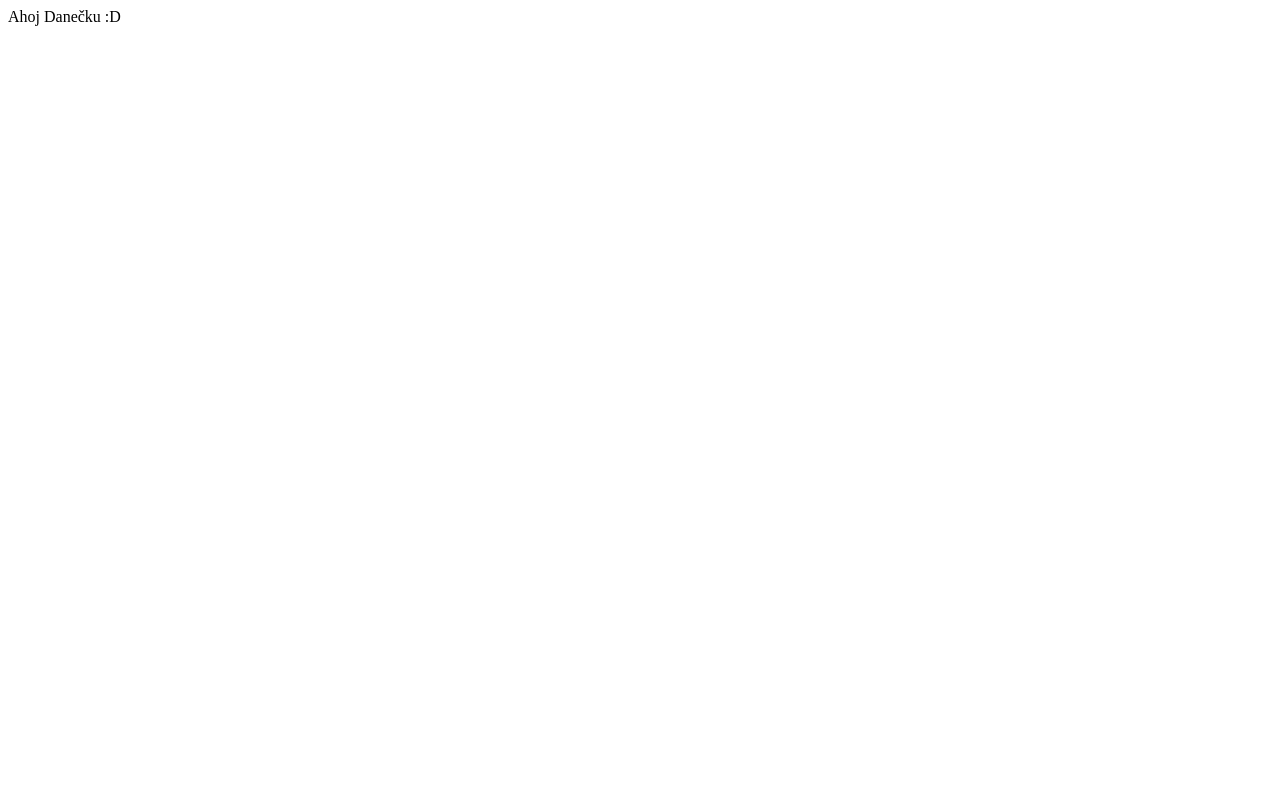
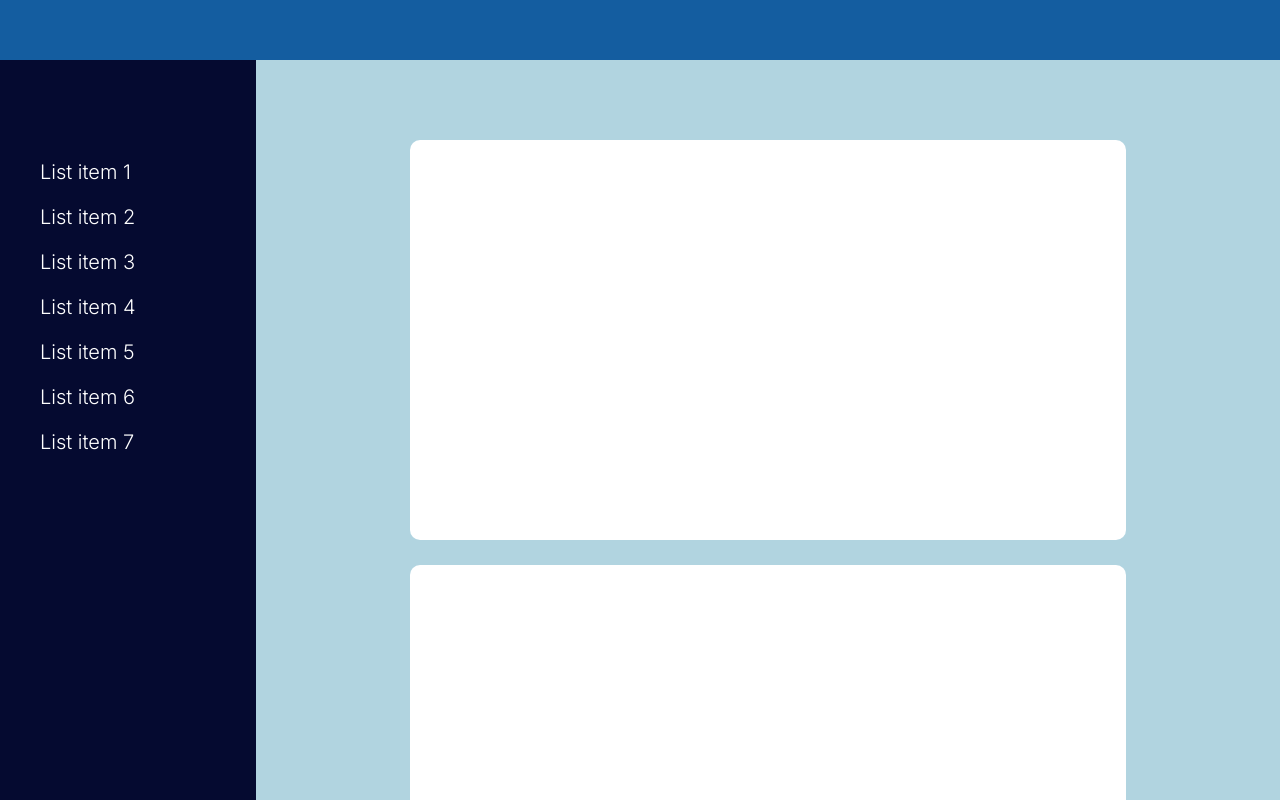
Before and after one commit to xCalib3r/Apex-comDev, a plain HTML site: page index.html in a window 1280 px wide. Drawn offline with Linux system fonts and the light colour scheme.

Commit message:
WEBSITE BASE

```diff
--- /dev/null
+++ b/CSS/stylesheet.css
@@ -0,0 +1,61 @@
+html {margin: 0; padding: 0; font-family: 'Inter', sans-serif;}
+body {transition: 300ms; margin: 0; padding: 0; font-family: 'Inter', sans-serif;}
+
+:root{
+	--nav_height: 60px;
+	--col_white: white;
+}
+
+#upper_nav {
+	background: #145DA0;
+	width: 100vw;
+	height: var(--nav_height);
+	float: left;
+	box-sizing: border-box;
+}
+#main {
+	float: left;
+	width: 100vw;
+	height: calc(100vh - var(--nav_height));
+	box-sizing: border-box;
+}
+#main #nav_panel {
+	width: 20vw;
+	height: calc(100vh - var(--nav_height));
+	float: left;
+	background: #050A30;
+	box-sizing: border-box;
+}
+#main #nav_panel ul {
+	padding-top: 100px;
+	margin: 0;
+	list-style: none;
+}
+#main #nav_panel ul li {
+	height: 45px;
+	font-size: 1.25em;
+	color: var(--col_white);
+}
+
+#main #site_body {
+	width: 80vw;
+	height: calc(100vh - var(--nav_height));
+	float: left;
+	background: #B1D4E0;
+	box-sizing: border-box;
+	overflow-y: scroll;
+}
+#main #site_body #infinite-scroll {
+	position: relative;
+	padding-top: 10vh;
+	width: 70%;
+	height: auto;
+	margin: 0 auto;
+}
+.element {
+	width: 100%;
+	height: 400px;
+	border-radius: 10px;
+	background: var(--col_white);
+	margin-bottom: 25px;
+}
--- a/index.html
+++ b/index.html
@@ -1,8 +1,74 @@
-<html>
-    <head>
-        <meta charset="UTF-8">
-    </head>
-    <body>
-        <p>Ahoj Danečku :D</p>
-    </body>
+
+<!doctype html>
+
+<html lang="en">
+<head>
+  <meta charset="utf-8">
+  <meta name="viewport" content="width=device-width, initial-scale=1">
+
+  <title>SITE TITLE</title>
+  <meta name="description" content="A simple HTML5 Template for new projects.">
+  <meta name="author" content="SitePoint">
+
+  <meta property="og:title" content="A Basic HTML5 Template">
+  <meta property="og:type" content="website">
+  <meta property="og:url" content="https://www.sitepoint.com/a-basic-html5-template/">
+  <meta property="og:description" content="A simple HTML5 Template for new projects.">
+  <meta property="og:image" content="image.png">
+  <link rel="preconnect" href="https://fonts.googleapis.com">
+<link rel="preconnect" href="https://fonts.gstatic.com" crossorigin>
+<link href="https://fonts.googleapis.com/css2?family=Inter:wght@100;300;600&display=swap" rel="stylesheet">
+  <link rel="icon" href="/favicon.ico">
+  <link rel="icon" href="/favicon.svg" type="image/svg+xml">
+  <link rel="apple-touch-icon" href="/apple-touch-icon.png">
+
+  <link rel="stylesheet" href="css/stylesheet.css?v=1.0">
+
+</head>
+
+<body>
+  <section id="upper_nav">
+
+  </section>
+  <section id="main">
+  	  <section id="nav_panel">
+  	  <ul>
+  	  	<li>List item 1</li>
+  	  	<li>List item 2</li>
+  	  	<li>List item 3</li>
+  	  	<li>List item 4</li>
+  	  	<li>List item 5</li>
+  	  	<li>List item 6</li>
+  	  	<li>List item 7</li>
+  	  </ul>
+	  </section>
+	  <section id="site_body">
+	  	<div id="infinite-scroll">
+	  		<div class="element">
+
+	  		</div>
+	  		<div class="element">
+
+	  		</div>
+	  		<div class="element">
+
+	  		</div>
+	  		<div class="element">
+
+	  		</div>
+	  		<div class="element">
+
+	  		</div>
+	  		<div class="element">
+
+	  		</div>
+	  		<div class="element">
+
+	  		</div>
+	  	</div>
+	  </section>
+  </section>
+
+
+</body>
 </html>
```
